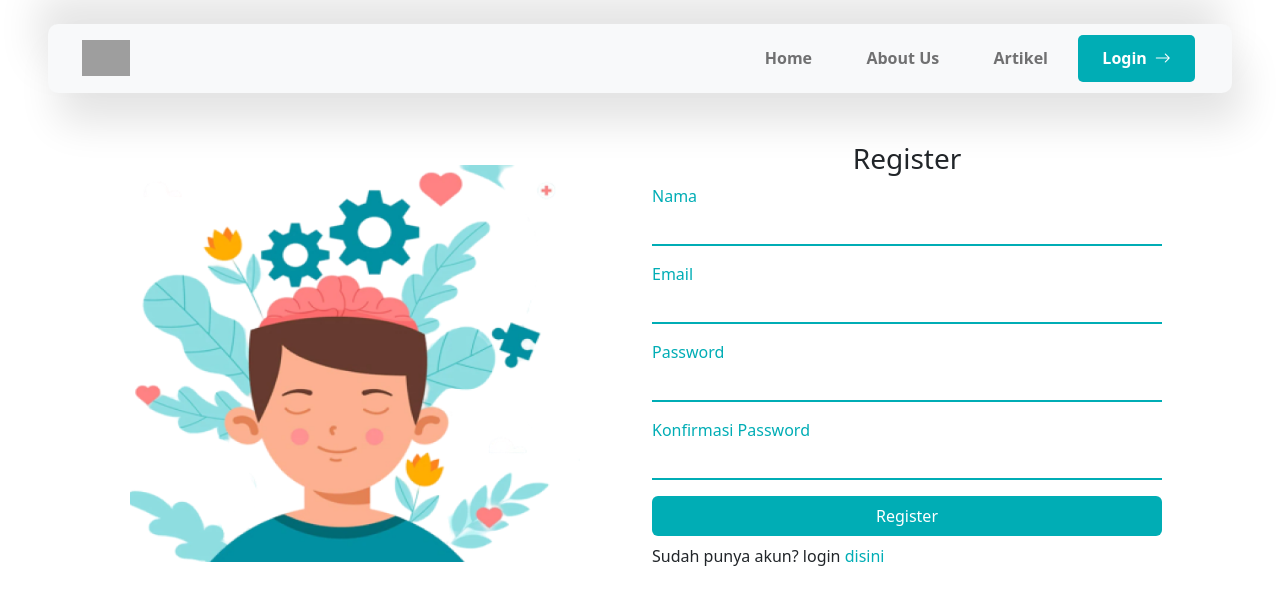
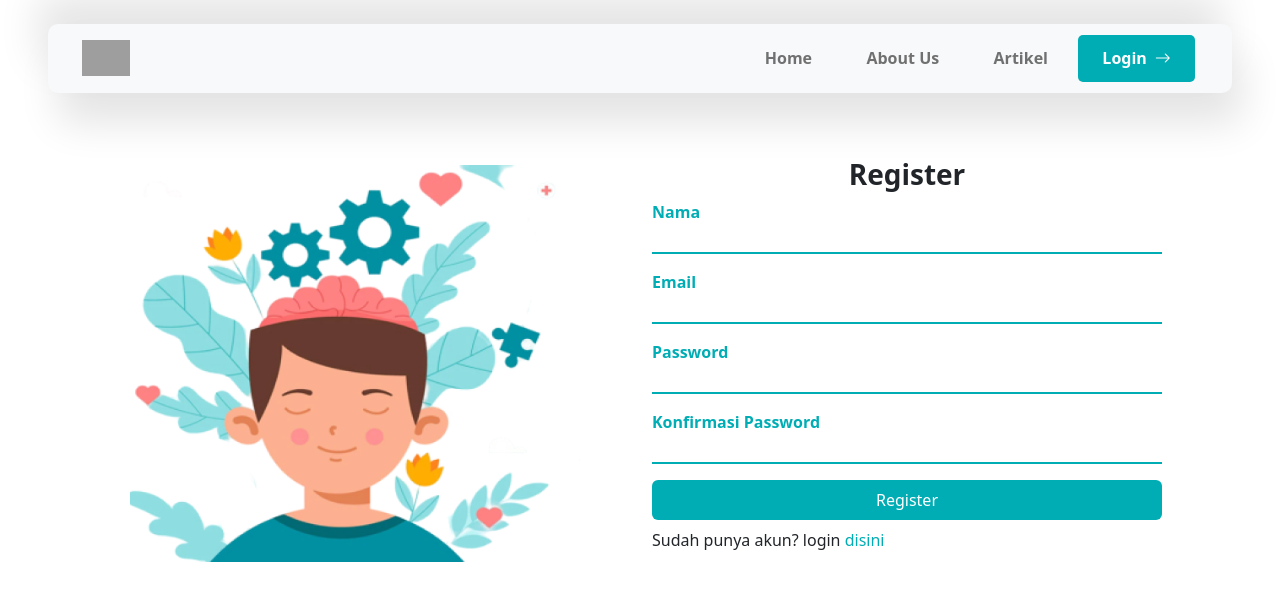
Before and after one commit to diasramadhan/capstone-asikmen, a React (Create React App) app: page /register in a window 1280 px wide. Shown: the top 604 px of the page. Built offline with nearby package versions, Linux system fonts and the light colour scheme; no server answers; grey boxes are pictures that could not be loaded.

Commit message:
Completing authentication

```diff
--- a/package.json
+++ b/package.json
@@ -10,6 +10,8 @@
     "firebase": "^9.14.0",
     "react": "^18.2.0",
     "react-dom": "^18.2.0",
+    "react-icons": "^4.7.1",
+    "react-router-dom": "^6.4.4",
     "react-scripts": "5.0.1",
     "sass": "^1.56.1",
     "web-vitals": "^2.1.4"
--- a/src/App.js
+++ b/src/App.js
@@ -1,15 +1,46 @@
 import React from 'react';
+import { Routes, Route } from 'react-router-dom';
+import { signOut } from 'firebase/auth';
 import LoginPage from './pages/LoginPage';
 import Navbar from './components/Navbar/Navbar';
 import RegisterPage from './pages/RegisterPage';
+import useAuth from './hooks/useAuth';
+import { auth } from './utils/firebaseConfig';
 
 function App() {
-  const page = [<LoginPage />, <RegisterPage />];
+  const currentUser = useAuth();
+
+  const dummyLogOutHandler = async () => {
+    await signOut(auth);
+  };
+
+  if (currentUser === null) {
+    return (
+      <>
+        <Navbar />
+        <Routes>
+          <Route path="*" element={<LoginPage />} />
+          <Route path="/register" element={<RegisterPage />} />
+        </Routes>
+      </>
+    );
+  }
 
   return (
     <>
       <Navbar />
-      {page[1]}
+      <Routes>
+        <Route
+          path="*"
+          element={(
+            <>
+              <h1>HALAMAN DASHBOARD USER</h1>
+              <p>{`Haloo ${currentUser.displayName}`}</p>
+              <button type="button" onClick={dummyLogOutHandler}>logout</button>
+            </>
+          )}
+        />
+      </Routes>
     </>
   );
 }
--- a/src/components/LoginInput/LoginInput.js
+++ b/src/components/LoginInput/LoginInput.js
@@ -10,9 +10,9 @@ function LoginInput() {
 
   const loginFormHandle = async (e) => {
     e.preventDefault();
+
     try {
-      const user = await signInWithEmailAndPassword(auth, email, password);
-      console.log(user.user);
+      await signInWithEmailAndPassword(auth, email, password);
     } catch (err) {
       alert(err.code);
     }
@@ -20,10 +20,10 @@ function LoginInput() {
 
   return (
     <form onSubmit={loginFormHandle}>
-      <label className="d-block text-primary" htmlFor="email">
+      <label className="d-block text-primary fw-bold" htmlFor="email">
         Email
         <input
-          className="form-control border-0 rounded-0 border-bottom border-2 shadow-none px-0 border-primary"
+          className="form-control border-0 rounded-0 border-bottom border-2 shadow-none p-0 pt-1 border-primary"
           type="email"
           name="email"
           id="email"
@@ -31,10 +31,10 @@ function LoginInput() {
           required
         />
       </label>
-      <label className="d-block mt-3 text-primary" htmlFor="password">
+      <label className="d-block mt-3 text-primary fw-bold" htmlFor="password">
         Password
         <input
-          className="form-control border-0 rounded-0 border-bottom border-2 shadow-none px-0 border-primary"
+          className="form-control border-0 rounded-0 border-bottom border-2 shadow-none p-0 pt-1 border-primary"
           type="password"
           name="password"
           id="password"
--- a/src/components/RegisterInput/RegisterInput.js
+++ b/src/components/RegisterInput/RegisterInput.js
@@ -1,8 +1,11 @@
 import React from 'react';
-import '../LoginInput/LoginInput.scss';
-import { createUserWithEmailAndPassword, updateProfile } from 'firebase/auth';
+import { useNavigate } from 'react-router-dom';
+import {
+  createUserWithEmailAndPassword, signOut, updateProfile
+} from 'firebase/auth';
 import { auth } from '../../utils/firebaseConfig';
 import useInput from '../../hooks/useInput';
+import '../LoginInput/LoginInput.scss';
 
 function RegisterInput() {
   const [name, nameChange] = useInput('');
@@ -10,17 +13,20 @@ function RegisterInput() {
   const [password, passwordChange] = useInput('');
   const [passwordConfirm, passwordConfirmChange] = useInput('');
 
+  const navigate = useNavigate();
+
   const registerFormHandle = async (e) => {
     e.preventDefault();
+
     try {
       if (password === passwordConfirm) {
-        await createUserWithEmailAndPassword(auth, email, password);
-        await updateProfile(auth.currentUser, {
+        const { user } = await createUserWithEmailAndPassword(auth, email, password);
+        await updateProfile(user, {
           displayName: name,
         });
-        if (auth.currentUser) {
-          alert('Register berhasil');
-        }
+        await signOut(auth);
+        navigate('/');
+        alert('Register berhasil!');
       } else {
         alert('Konfirmasi password tidak sama!');
       }
@@ -31,40 +37,40 @@ function RegisterInput() {
 
   return (
     <form onSubmit={registerFormHandle}>
-      <label className="d-block text-primary" htmlFor="name">
+      <label className="d-block text-primary fw-bold" htmlFor="name">
         Nama
         <input
-          className="form-control border-0 rounded-0 border-bottom border-2 shadow-none px-0 border-primary"
+          className="form-control border-0 rounded-0 border-bottom border-2 shadow-none p-0 pt-1 border-primary"
           type="text"
           id="name"
           onChange={nameChange}
           required
         />
       </label>
-      <label className="d-block mt-3 text-primary" htmlFor="email">
+      <label className="d-block mt-3 text-primary fw-bold" htmlFor="email">
         Email
         <input
-          className="form-control border-0 rounded-0 border-bottom border-2 shadow-none px-0 border-primary"
+          className="form-control border-0 rounded-0 border-bottom border-2 shadow-none p-0 pt-1 border-primary"
           type="email"
           id="email"
           onChange={emailChange}
           required
         />
       </label>
-      <label className="d-block mt-3 text-primary" htmlFor="password">
+      <label className="d-block mt-3 text-primary fw-bold" htmlFor="password">
         Password
         <input
-          className="form-control border-0 rounded-0 border-bottom border-2 shadow-none px-0 border-primary"
+          className="form-control border-0 rounded-0 border-bottom border-2 shadow-none p-0 pt-1 border-primary"
           type="password"
           id="password"
           onChange={passwordChange}
           required
         />
       </label>
-      <label className="d-block mt-3 text-primary" htmlFor="passwordConfirm">
+      <label className="d-block mt-3 text-primary fw-bold" htmlFor="passwordConfirm">
         Konfirmasi Password
         <input
-          className="form-control border-0 rounded-0 border-bottom border-2 shadow-none px-0 border-primary"
+          className="form-control border-0 rounded-0 border-bottom border-2 shadow-none p-0 pt-1 border-primary"
           type="password"
           id="passwordConfirm"
           onChange={passwordConfirmChange}
--- /dev/null
+++ b/src/contexts/AuthContext.js
@@ -0,0 +1,5 @@
+import React from 'react';
+
+const AuthContext = React.createContext();
+
+export default AuthContext;
--- /dev/null
+++ b/src/hooks/useAuth.js
@@ -0,0 +1,20 @@
+import { onAuthStateChanged } from 'firebase/auth';
+import React from 'react';
+import { auth } from '../utils/firebaseConfig';
+
+export default function useAuth() {
+  const [currentUser, setCurrentUser] = React.useState(null);
+
+  React.useEffect(() => {
+    const unsub = onAuthStateChanged(auth, (user) => {
+      if (user === null) setCurrentUser(user);
+      else if (user.displayName) setCurrentUser(user);
+    });
+
+    return () => {
+      unsub();
+    };
+  }, []);
+
+  return currentUser;
+}
--- a/src/index.js
+++ b/src/index.js
@@ -1,5 +1,6 @@
 import React from 'react';
 import ReactDOM from 'react-dom/client';
+import { BrowserRouter } from 'react-router-dom';
 import App from './App';
 
 // Style & Bootstrap
@@ -11,6 +12,8 @@ import 'bootstrap/dist/js/bootstrap.bundle.min';
 const root = ReactDOM.createRoot(document.getElementById('root'));
 root.render(
   <React.StrictMode>
-    <App />
+    <BrowserRouter>
+      <App />
+    </BrowserRouter>
   </React.StrictMode>
 );
--- a/src/pages/LoginPage.js
+++ b/src/pages/LoginPage.js
@@ -1,4 +1,5 @@
 import React from 'react';
+import { Link } from 'react-router-dom';
 import LoginInput from '../components/LoginInput/LoginInput';
 
 export default function LoginPage() {
@@ -6,14 +7,15 @@ export default function LoginPage() {
     <article className="container">
       <div className="row row-cols-1 row-cols-lg-2">
         <div className="col d-flex flex-column justify-content-center align-items-center">
-          <img className="img-fluid p-5" src="./img/health-illness.png" alt="ilustrasi kesehatan mental" />
+          <img className="img-fluid p-4 p-xl-5" src="./img/health-illness.png" alt="ilustrasi kesehatan mental" />
         </div>
         <div className="col pe-lg-5 d-flex flex-column justify-content-center">
-          <h1 className="text-center fs-3">Login</h1>
+          <h1 className="text-center fs-3 fw-bold">Login</h1>
           <LoginInput />
           <p className="mt-2">
             Belum punya akun? daftar
-            <a className="text-decoration-none text-primary" href="#"> disini</a>
+            {' '}
+            <Link to="/register" className="text-decoration-none">disini</Link>
           </p>
         </div>
       </div>
--- a/src/pages/RegisterPage.js
+++ b/src/pages/RegisterPage.js
@@ -1,4 +1,5 @@
 import React from 'react';
+import { Link } from 'react-router-dom';
 import RegisterInput from '../components/RegisterInput/RegisterInput';
 
 export default function RegisterPage() {
@@ -6,14 +7,15 @@ export default function RegisterPage() {
     <article className="container">
       <div className="row row-cols-1 row-cols-lg-2">
         <div className="col d-flex flex-column justify-content-center align-items-center">
-          <img className="img-fluid p-5" src="./img/health-illness.png" alt="ilustrasi kesehatan mental" />
+          <img className="img-fluid p-4 p-xl-5" src="./img/health-illness.png" alt="ilustrasi kesehatan mental" />
         </div>
         <div className="col pe-lg-5 d-flex flex-column justify-content-center">
-          <h1 className="text-center fs-3">Register</h1>
+          <h1 className="text-center fs-3 fw-bold">Register</h1>
           <RegisterInput />
           <p className="mt-2">
             Sudah punya akun? login
-            <a className="text-decoration-none text-primary" href="#"> disini</a>
+            {' '}
+            <Link to="/" className="text-decoration-none">disini</Link>
           </p>
         </div>
       </div>
```
